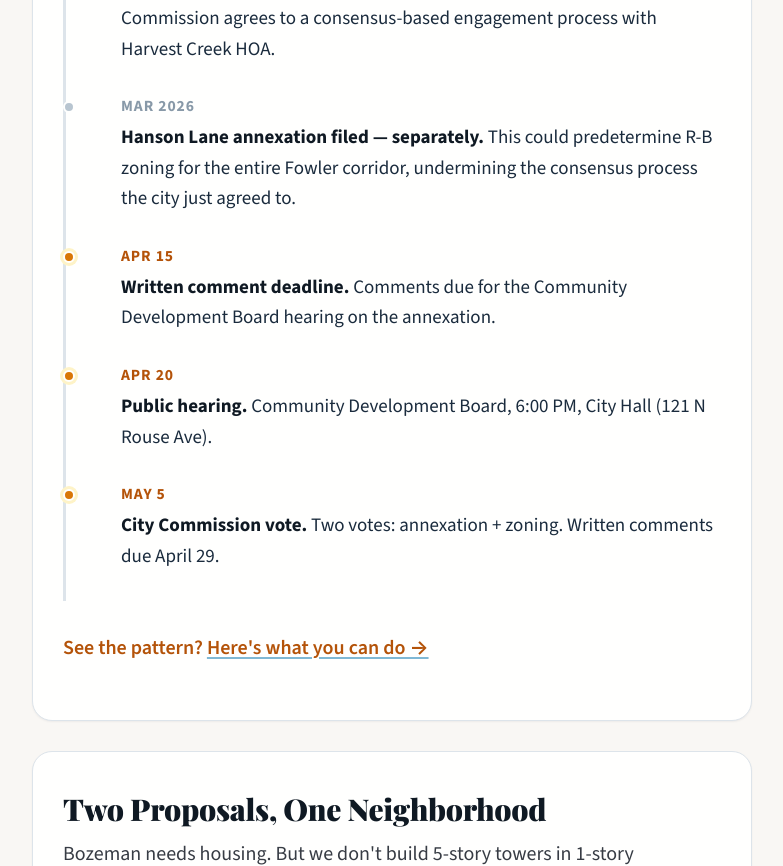
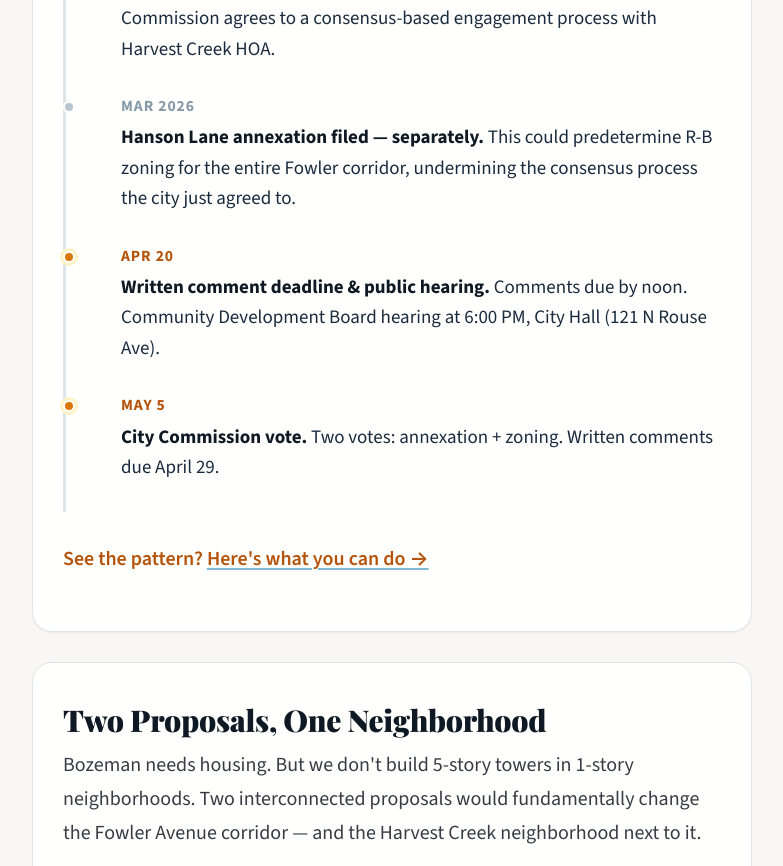
Before and after one commit to elocke/protectharvestcreek, a FastAPI app: page /whats-going-on in a window 1280 px wide. Shown: the part 1429-2295 px from the top of the page, without its empty margins (248-1031 px from the left). Run offline with FastAPI, Linux system fonts and the light colour scheme; some libraries are stand-ins or nearby versions.

Commit message:
fix(deadlines): correct comment deadline from Apr 15 to noon Apr 20
The April 15 date was an artificially early deadline. The legal deadline
for written public comment is by noon on the day of the hearing (April 20
for Dev Board, May 5 for Commission).

Co-Authored-By: Claude Opus 4.6 (1M context) <noreply@anthropic.com>

```diff
--- a/docs/hanson_lane_annexation.md
+++ b/docs/hanson_lane_annexation.md
@@ -33,9 +33,9 @@ If R-B is approved here, it sets the stage for R-B zoning on ALL parcels along F
 ## Key Dates
 
 - **Community Development Board**: April 20, 2026, 6:00 PM, City Hall (121 N Rouse Ave)
-  - Written comments by April 15; final deadline noon April 20
+  - Written comments due by noon April 20 (day of hearing)
 - **City Commission**: May 5, 2026, 6:00 PM, City Hall
-  - Written comments by April 29; final deadline noon May 5
+  - Written comments due by noon May 5 (day of hearing)
   - Two votes: annexation + zoning (back-to-back)
 
 ## Connection to Fowler Housing Development
--- a/static/js/app.v2.js
+++ b/static/js/app.v2.js
@@ -1,7 +1,7 @@
 /* ── Calendar Events ────────────────────────────────────── */
 const EVENTS = [
-    { title: 'Comment Deadline: Community Dev Board (Fowler)', date: '20260415', allDay: true,
-      desc: 'Written comments due for Community Development Board re: Hanson Lane App 25775. Email comments@bozeman.net' },
+    { title: 'Comment Deadline: Community Dev Board (noon)', date: '20260420', time: '120000', duration: '0000',
+      desc: 'Written comments due by NOON for Community Development Board hearing. Email comments@bozeman.net' },
     { title: 'Community Dev Board Hearing — Hanson Lane Annexation', date: '20260420', time: '180000', duration: '0200',
       desc: 'Hearing at City Hall, 121 N Rouse Ave. In-person & remote oral comments accepted.', location: 'City Hall, 121 N Rouse Ave, Bozeman, MT 59715' },
     { title: 'Comment Deadline: City Commission (Fowler)', date: '20260429', allDay: true,
@@ -49,7 +49,7 @@ document.addEventListener('alpine:init', () => {
             setInterval(() => this.tick(), 60000);
         },
         tick() {
-            const target = new Date('2026-04-15T23:59:59-06:00');
+            const target = new Date('2026-04-20T12:00:00-06:00');
             const diff = target - Date.now();
             if (diff <= 0) { this.expired = true; return; }
             this.days = Math.floor(diff / 86400000);
--- a/templates/index.html
+++ b/templates/index.html
@@ -45,7 +45,7 @@
             <!-- Countdown -->
             <div x-data="countdown()" x-init="start()" class="countdown-bar">
                 <span class="countdown-icon">&#9200;</span>
-                <span x-show="days > 0"><strong x-text="days"></strong> days, <strong x-text="hours"></strong> hrs left to comment (Apr 15)</span>
+                <span x-show="days > 0"><strong x-text="days"></strong> days, <strong x-text="hours"></strong> hrs left to comment (noon Apr 20)</span>
                 <span x-show="days <= 0 && !expired"><strong x-text="hours"></strong> hrs, <strong x-text="minutes"></strong> min left!</span>
                 <span x-show="expired"><strong>Deadline passed</strong> &mdash; Commission comments due Apr 29</span>
             </div>
@@ -55,7 +55,7 @@
                 <summary>View all deadlines & add to calendar</summary>
                 <div class="deadlines-grid">
                     <div class="deadline-row">
-                        <span>Apr 15 &mdash; Comments due for Dev Board</span>
+                        <span>Apr 20, noon &mdash; Comments due for Dev Board</span>
                         <a href="#" @click.prevent="downloadIcs(0)" class="cal-btn">+ Cal</a>
                     </div>
                     <div class="deadline-row">
--- a/templates/whats-going-on.html
+++ b/templates/whats-going-on.html
@@ -9,12 +9,12 @@
     <!-- Open Graph -->
     <meta property="og:title" content="What's Going On — Protect Harvest Creek">
     <meta property="og:description"
-        content="Two rezoning proposals threaten our neighborhood. Written comment deadline April 15. Generate yours in 60 seconds.">
+        content="Two rezoning proposals threaten our neighborhood. Written comment deadline noon April 20. Generate yours in 60 seconds.">
     <meta property="og:type" content="website">
     <meta property="og:image" content="/static/og-image.png">
     <meta name="twitter:card" content="summary_large_image">
     <meta name="twitter:title" content="What's Going On — Protect Harvest Creek">
-    <meta name="twitter:description" content="Two rezoning proposals. One neighborhood. Comment deadline April 15.">
+    <meta name="twitter:description" content="Two rezoning proposals. One neighborhood. Comment deadline noon April 20.">
 
     <!-- Favicon -->
     <link rel="icon"
@@ -121,17 +121,10 @@
                     </div>
                 </div>
                 <div class="timeline-entry timeline-entry-urgent">
-                    <div class="timeline-year">Apr 15</div>
-                    <div class="timeline-content">
-                        <strong>Written comment deadline.</strong> Comments due for the Community Development Board
-                        hearing on the annexation.
-                    </div>
-                </div>
-                <div class="timeline-entry timeline-entry-urgent">
                     <div class="timeline-year">Apr 20</div>
                     <div class="timeline-content">
-                        <strong>Public hearing.</strong> Community Development Board, 6:00 PM, City Hall (121 N Rouse
-                        Ave).
+                        <strong>Written comment deadline &amp; public hearing.</strong> Comments due by noon.
+                        Community Development Board hearing at 6:00 PM, City Hall (121 N Rouse Ave).
                     </div>
                 </div>
                 <div class="timeline-entry timeline-entry-urgent">
@@ -359,7 +352,7 @@
                             <div class="share-block" x-data="{ copied: false }">
                                 <div class="share-block-label">For Nextdoor / Facebook</div>
                                 <div class="share-block-text">The city wants to build 5-story buildings behind Harvest
-                                    Creek homes. Written comments due April 15. This tool writes your comment in 60
+                                    Creek homes. Written comments due by noon April 20. This tool writes your comment in 60
                                     seconds: https://protectharvestcreek.com</div>
                                 <button
                                     @click="fallbackCopy($el.previousElementSibling.textContent.trim()); copied = true; setTimeout(() => copied = false, 2000)"
@@ -369,7 +362,7 @@
                             <div class="share-block" x-data="{ copied: false }">
                                 <div class="share-block-label">For text / SMS</div>
                                 <div class="share-block-text">Have you seen what they're planning on Fowler Ave? 5-story
-                                    buildings behind our homes. Comment deadline Apr 15. Takes 60 sec:
+                                    buildings behind our homes. Comment deadline noon Apr 20. Takes 60 sec:
                                     https://protectharvestcreek.com</div>
                                 <button
                                     @click="fallbackCopy($el.previousElementSibling.textContent.trim()); copied = true; setTimeout(() => copied = false, 2000)"
```
